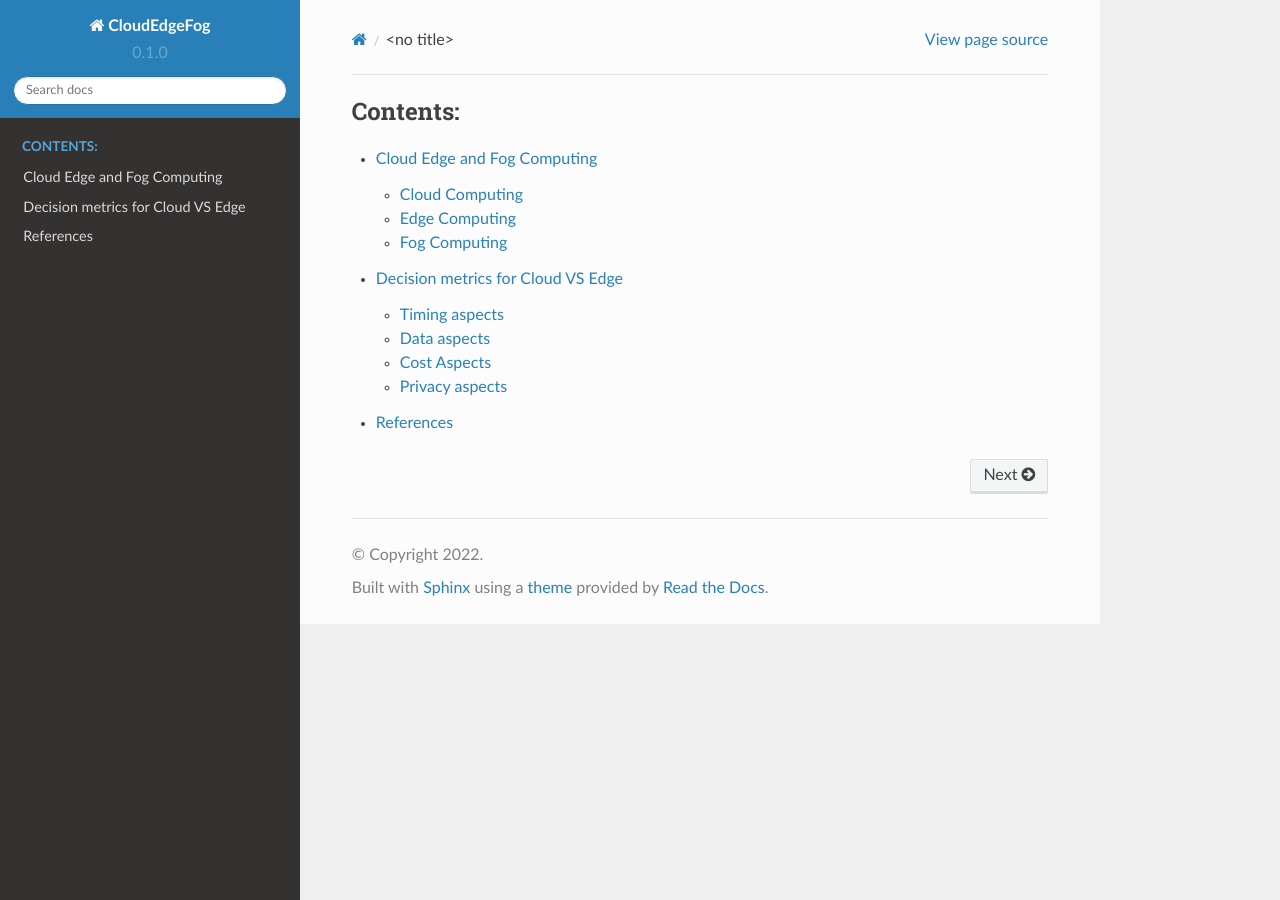
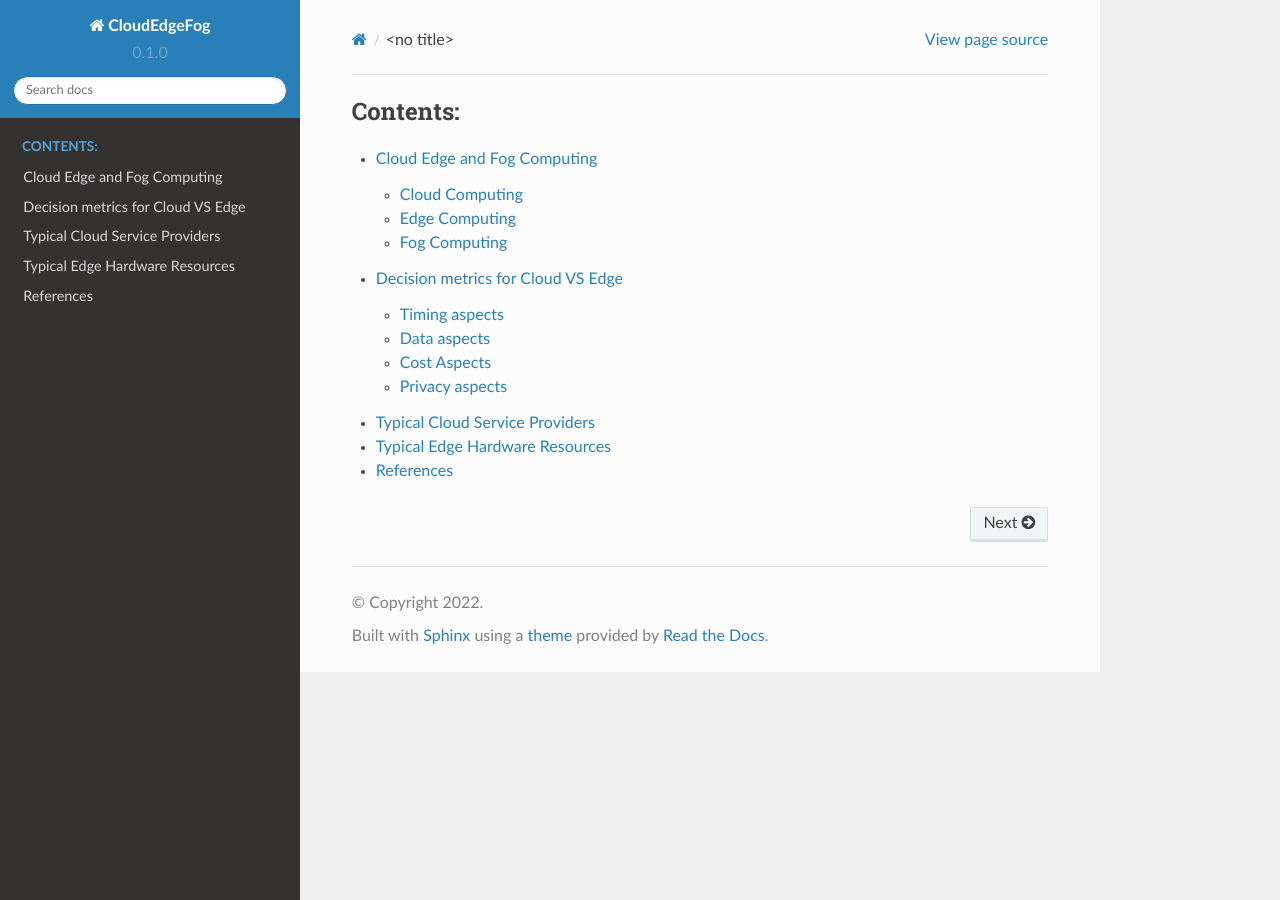
Before and after one commit to WillemRaes/CloudEdgeFog, a Sphinx documentation site: the page built from docs/source/index.rst, in a window 1280 px wide. Built offline with Sphinx 7.4.7 and the Read the Docs theme 2.0.0, drawn with Linux system fonts in a browser that asks for light colours.

Commit message:
added to main content items

```diff
--- /dev/null
+++ b/docs/source/cloudproviders.rst
@@ -0,0 +1,2 @@
+Typical Cloud Service Providers
+======================================
--- /dev/null
+++ b/docs/source/edgehardware.rst
@@ -0,0 +1,2 @@
+Typical Edge Hardware Resources
+======================================
--- a/docs/source/index.rst
+++ b/docs/source/index.rst
@@ -4,4 +4,6 @@
 
     intro
     costdiff
+    cloudproviders
+    edgehardware
     references
```
